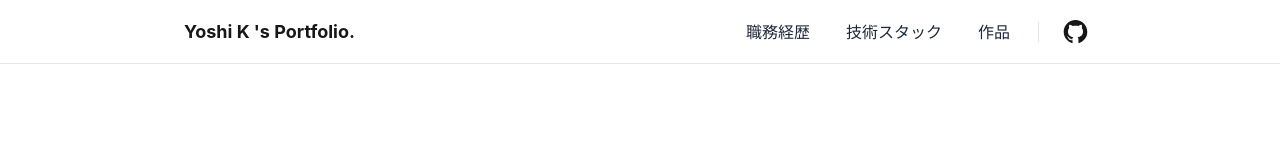
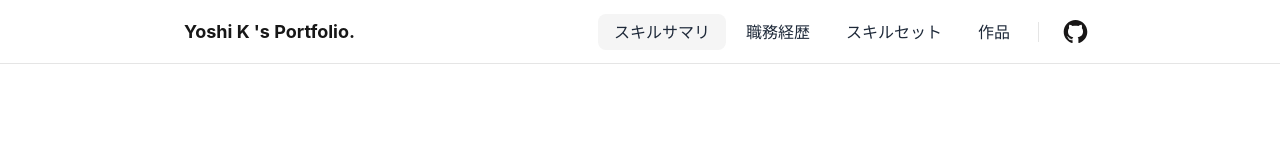
Before and after one commit to yoshik159753/portfolio, a Next.js app: page / in a window 1280 px wide. Shown: the top 160 px of the page. Built offline with nearby package versions, Linux system fonts and the light colour scheme.

Commit message:
upd ヘッダのナビを見直し

```diff
--- a/components/headerBody.js
+++ b/components/headerBody.js
@@ -1,16 +1,71 @@
 import Image from "next/image";
+import { useState, useEffect } from "react";
 
+export const scrollToSkillSummary = "skillSummary";
 export const scrollToWorks = "works";
-export const scrollToSkills = "skills";
+export const scrollToSkillSet = "skillSet";
 export const scrollToProducts = "products";
 
 const navItems = [
+  { to: scrollToSkillSummary, caption: "スキルサマリ" },
   { to: scrollToWorks, caption: "職務経歴" },
-  { to: scrollToSkills, caption: "技術スタック" },
+  { to: scrollToSkillSet, caption: "スキルセット" },
   { to: scrollToProducts, caption: "作品" },
 ];
 
 const HeaderBody = () => {
+  const [activeSection, setActiveSection] = useState("");
+
+  useEffect(() => {
+    // IntersectionObserver は要素がビューポートと交差したタイミングを検知するブラウザ API。
+    // ここでいう「交差」とは、監視対象の要素が画面の表示領域（ビューポート）に
+    // 一定割合以上入り込んだ状態のこと。rootMargin で判定領域を絞ることで
+    // 「画面中央に差し掛かった」という独自の交差条件を定義できる。
+    //
+    // ※ コンストラクタ時点では監視対象を指定しない。
+    //   生成後に observer.observe(element) を呼ぶことで要素を個別に登録する仕組みのため、
+    //   1つの observer インスタンスで複数要素をまとめて監視できる。
+    //
+    // 流れをざっくり。
+    //   1. new IntersectionObserver(callback, options) でオブザーバーを生成
+    //   2. observer.observe(el) で監視対象要素を登録
+    //   3. 登録後、条件（options）を満たした要素が出るたびに callback が呼ばれる
+    //   4. callback 内で entries（変化のあった要素のリスト）を見て useState を更新
+    //
+    // 第1引数: 交差状態が変化した要素のリスト（entries）を受け取るコールバック
+    //   コールバックは observe() 登録直後（初期状態の通知）と、
+    //   その後は交差状態が変化するたび（入る・出る）に非同期で呼ばれる。
+    // 第2引数: 判定条件オプション（rootMargin / threshold）
+    const observer = new IntersectionObserver(
+      (entries) => {
+        const intersecting = entries.find((e) => e.isIntersecting);
+        if (intersecting) {
+          // スクロール中に複数セクションが同時に判定対象になることがあるため
+          // find で最初の1件のみ採用し、競合を避ける
+          setActiveSection(intersecting.target.id);
+        } else if (entries.some((e) => e.boundingClientRect.top > 0)) {
+          // top > 0 はセクションが画面中央より下にある（＝最上部に戻った）ことを示す
+          // このときだけクリアすることで、セクション間の遷移では誤クリアしない
+          setActiveSection("");
+        }
+      },
+      // rootMargin で上下50%ずつ削ることで「画面中央を通過した瞬間」を判定基準にする
+      // threshold:0 は判定ゾーンに少しでも入れば発火させるための設定
+      { rootMargin: "-50% 0px -50% 0px", threshold: 0 }
+    );
+
+    // 監視対象はナビリンクに対応する4セクション。
+    // filter(Boolean) は、DOM 構築前に呼ばれた場合など getElementById が null を返すケースを除外するため。
+    const elements = navItems
+      .map((item) => document.getElementById(item.to))
+      .filter(Boolean);
+    // 監視対象を設定
+    elements.forEach((el) => observer.observe(el));
+
+    // 監視対象をクリーンアップ
+    return () => elements.forEach((el) => observer.unobserve(el));
+  }, []);
+
   return (
     <nav className="h-full">
       <div className="max-w-[960px] mx-auto px-6 h-full">
@@ -26,7 +81,14 @@ const HeaderBody = () => {
               {navItems.map((item, index) => (
                 <li key={index}>
                   <a
-                    className="px-4 py-2 rounded-lg font-medium transition-colors duration-200 hover:bg-neutral-100"
+                    className={`px-4 py-2 rounded-lg
+                              transition-colors duration-200
+                              hover:bg-neutral-100
+                              ${
+                                activeSection === item.to
+                                  ? "bg-neutral-100"
+                                  : ""
+                              }`}
                     href={"#" + item.to}
                   >
                     {item.caption}
--- a/pages/index.js
+++ b/pages/index.js
@@ -5,8 +5,9 @@ import { FontAwesomeIcon } from "@fortawesome/react-fontawesome";
 import { faAnglesDown } from "@fortawesome/free-solid-svg-icons";
 
 import HeaderBody, {
+  scrollToSkillSummary,
   scrollToWorks,
-  scrollToSkills,
+  scrollToSkillSet,
   scrollToProducts,
 } from "@/components/headerBody";
 import Profile from "@/components/profile";
@@ -50,7 +51,7 @@ const Index = ({ profile, profile2, works }) => {
           </span>
         </section>
 
-        <section className="py-16 bg-neutral-100" id="profile2">
+        <section className="py-16 bg-neutral-100" id={scrollToSkillSummary}>
           <div className="max-w-[720px] mx-auto px-4 md:px-0">
             <Profile>{profile2}</Profile>
           </div>
@@ -62,7 +63,7 @@ const Index = ({ profile, profile2, works }) => {
           </div>
         </section>
 
-        <section className="py-16 bg-neutral-100" id={scrollToSkills}>
+        <section className="py-16 bg-neutral-100" id={scrollToSkillSet}>
           <div className="max-w-[720px] mx-auto px-4 md:px-0">
             <Skills />
           </div>
```
